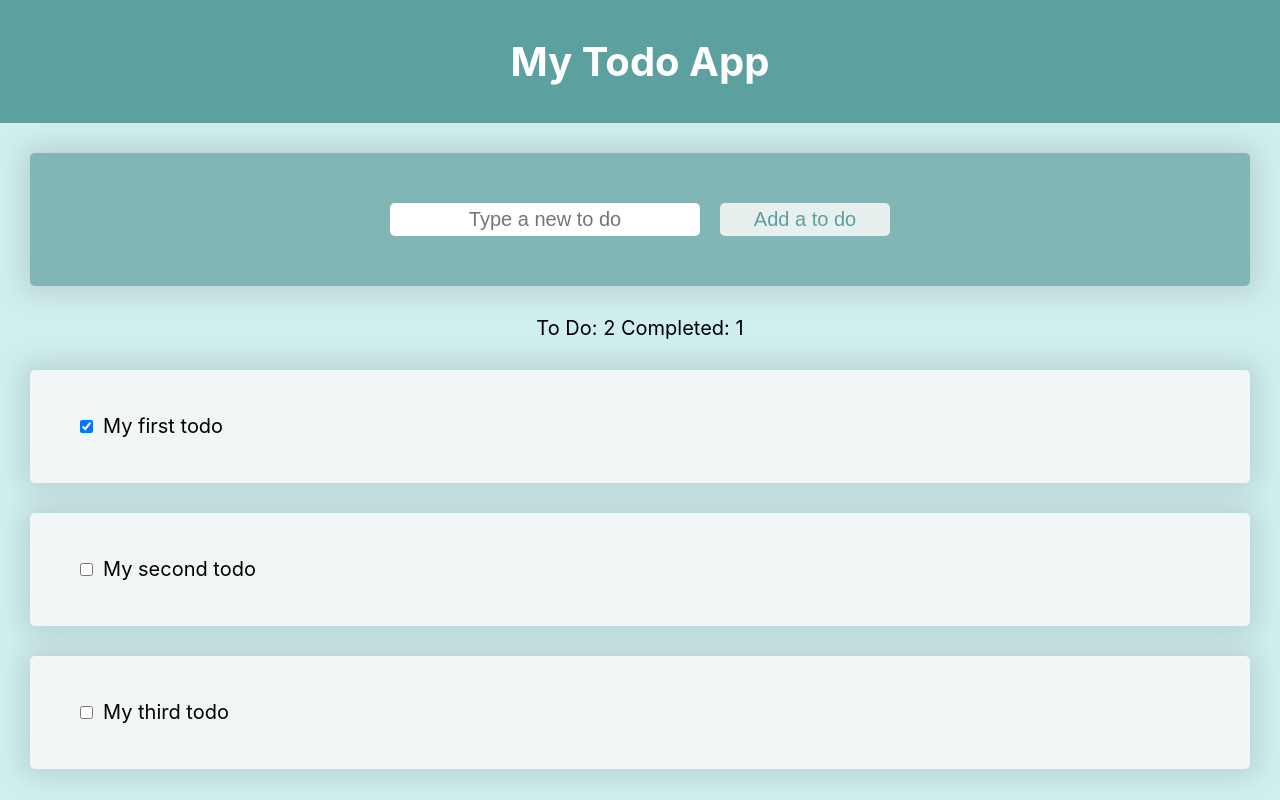
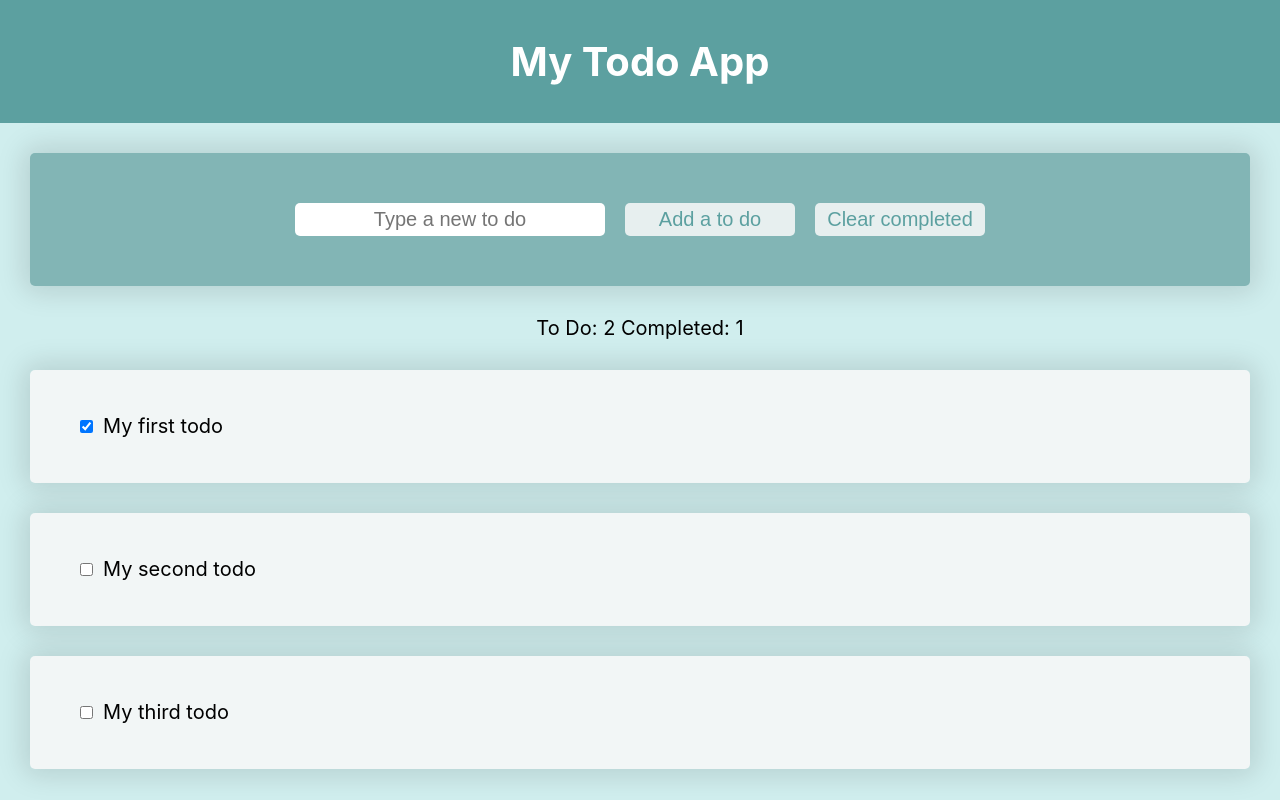
Before and after one commit to MickDellaert/react-intro, a React (Create React App) app: page / in a window 1280 px wide. Shown: the top 800 px of the page. Built offline with nearby package versions, Linux system fonts and the light colour scheme.

Commit message:
added delete completed todos function

```diff
--- a/src/App.js
+++ b/src/App.js
@@ -21,6 +21,7 @@ const App = () => {
         if (storeditems) setTodos(storeditems)
     }, [])
 
+
     useEffect(() => {
         window.localStorage.setItem(LSKEY + ".todos", JSON.stringify(todos));
     }, [todos]);
@@ -32,6 +33,7 @@ const App = () => {
             <div className="content">
                 <ToDoInputComp todos={todos} setTodos={setTodos}/>
                 <ToDoListComp todos={todos} setTodos={setTodos}/>
+                <ToDoListComp todos={todos} setTodos={setTodos}/>
             </div>
 
         </div>
--- /dev/null
+++ b/src/ToDoInput/ToDoDeleteButton.js
@@ -0,0 +1,10 @@
+import React from 'react';
+
+const ToDoDeleteButton = ({deleteTodo}) => {
+
+    return (
+        <button onClick={deleteTodo}>Clear completed</button>
+    );
+};
+
+export default ToDoDeleteButton;
--- a/src/ToDoInput/ToDoInputComp.js
+++ b/src/ToDoInput/ToDoInputComp.js
@@ -3,6 +3,7 @@ import { v4 as uuid4 } from 'uuid';
 
 import ToDoInputButton from "./ToDoInputButton";
 import ToDoInputField from "./ToDoInputField";
+import ToDoDeleteButton from "./ToDoDeleteButton";
 
 const ToDoInputComp = ({todos, setTodos}) => {
 
@@ -26,12 +27,19 @@ const ToDoInputComp = ({todos, setTodos}) => {
         }
 
 
+    const deleteTodo = () => {
+        let deleteTodos = todos.filter(todo => !todo.complete);
+        setTodos(deleteTodos);
+    }
+
+
     // Got stuck here for a very long time, trying to access the addTodo function from the onClick inside the ToDoInputButton child component and displaying a console.log message, turns out it was because of the return in here, the parent, being wrapped inside a form tag. Replacing it by a regular div made it work. Need to look into this TODO
     return (
         <div className="todo-form-container">
         <div>
             <ToDoInputField inputRef={inputRef}/>
             <ToDoInputButton addTodo={addTodo}/>
+            <ToDoDeleteButton deleteTodo={deleteTodo}/>
         </div>
         </div>
     );
--- a/src/ToDoList/ToDoListComp.js
+++ b/src/ToDoList/ToDoListComp.js
@@ -12,7 +12,9 @@ const ToDoListComp = ({todos, setTodos}) => {
 
     return (
         <ul className="todo-list-container">
-            <div>To Do: {todos.filter(todo => !todo.complete).length} Completed: {todos.filter(todo => todo.complete).length}</div>
+            <div>To Do: {todos.filter(todo => !todo.complete).length} Completed: {todos.filter(todo => todo.complete).length}
+            </div>
+
             {todos.map((todo) => (
                 <ToDoListItem key={todo.id} toggleTodo={toggleTodo} todo={todo}/>
             ))}
--- a/src/ToDoList/ToDoListItem.js
+++ b/src/ToDoList/ToDoListItem.js
@@ -8,7 +8,9 @@ const ToDoListItem = ({todo, toggleTodo}) => {
 
     return (
         <li className="todo-list-item">
-            <input type="checkbox" checked={todo.complete} onChange={handleTodoClick}/>
+            <input type="checkbox"
+                   checked={todo.complete}
+                   onChange={handleTodoClick}/>
             {todo.name}
         </li>
     );
```
Also changed, not shown: src/index.js (+4 -4 lines).
